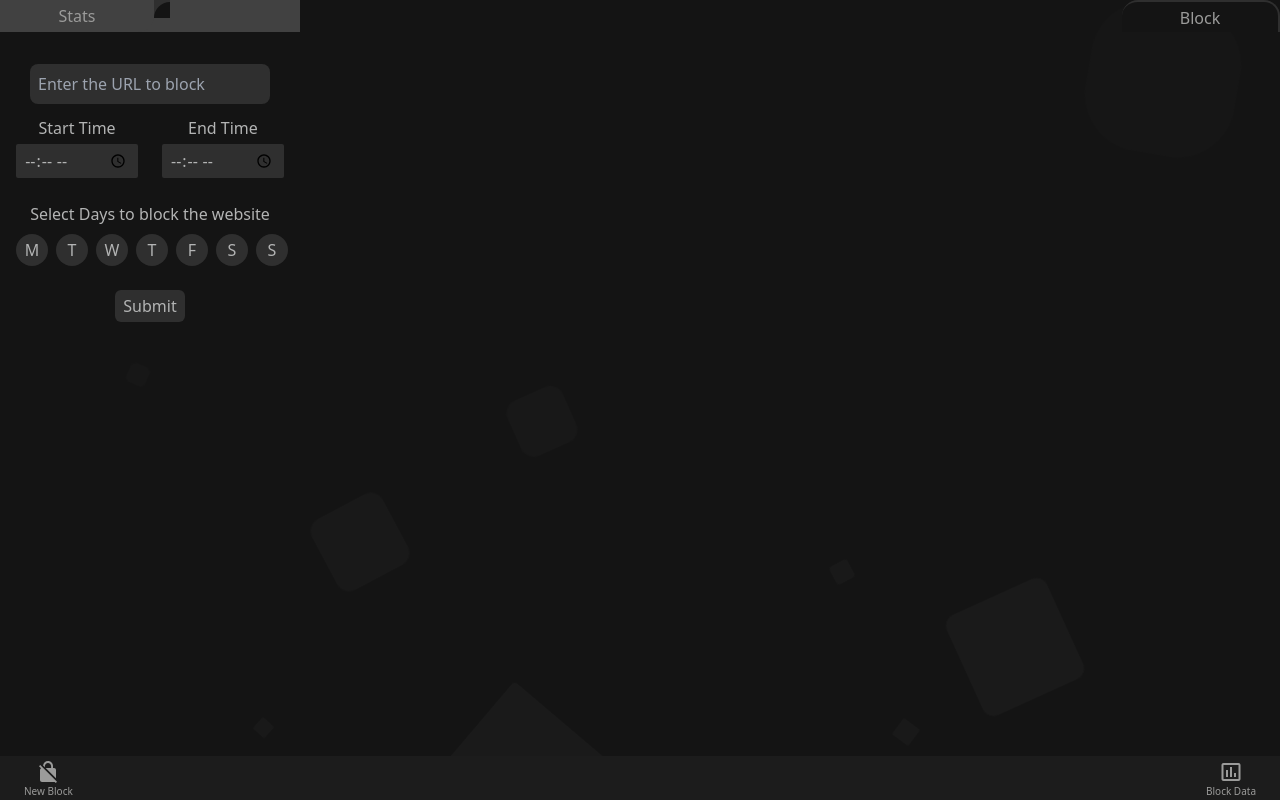
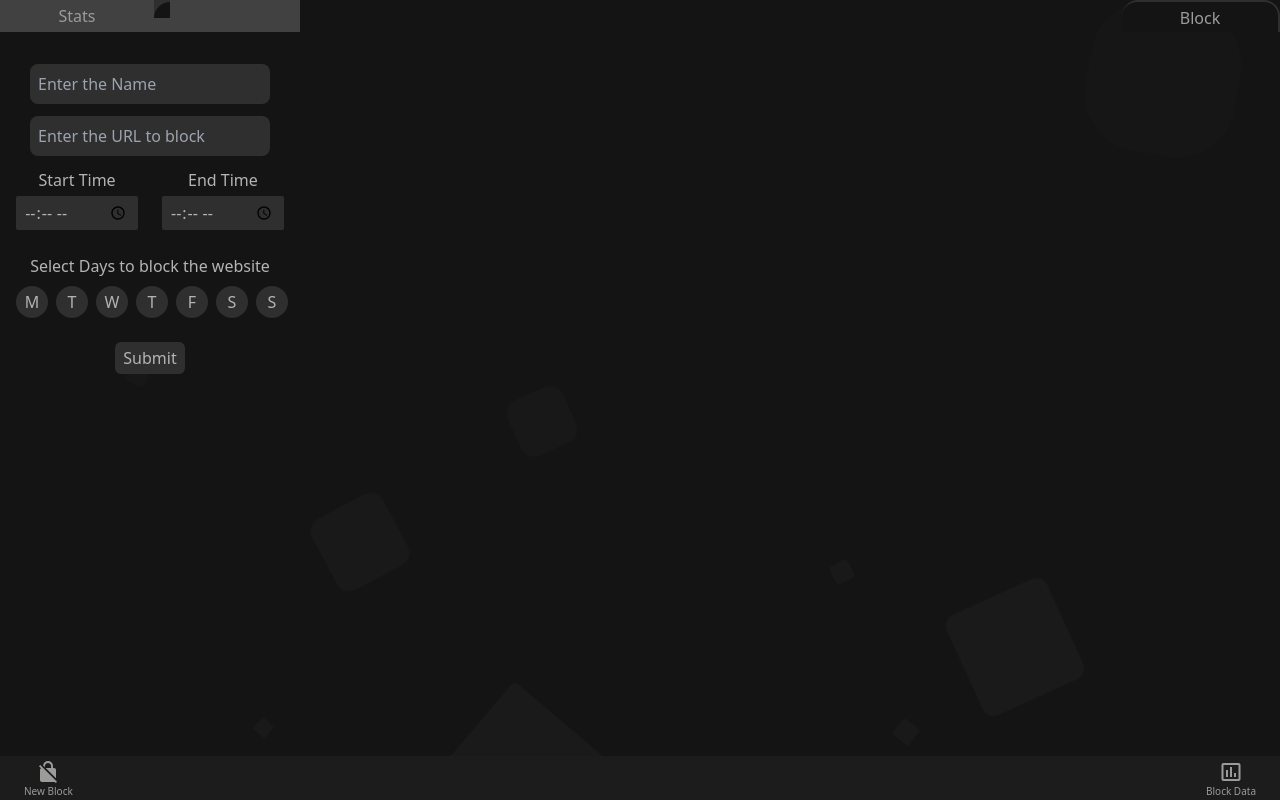
Before and after one commit to vishalkushwaha2003/ActivityTrackerExtension, a React (Vite) app in the folder client/: page / in a window 1280 px wide. Both pictures are taken after a click on the element "Block". Built offline with nearby package versions, Linux system fonts and the light colour scheme; no server answers.

Commit message:
Added the name field in the block form

```diff
--- a/client/src/components/BlockForm.jsx
+++ b/client/src/components/BlockForm.jsx
@@ -122,6 +122,13 @@ const BlockForm = () => {
       <div className="text-center mt-5 text-[#b3b4b4]">
         {/* <h1 className="text-xl font-semibold">Block Website</h1> */}
         <div className="flex flex-col justify-center items-center">
+          <input
+            className="mt-3 px-2 py-2 rounded-lg text-[#9b9b9a] bg-[rgba(47,47,47,255)] w-60  border-none focus:outline-none"
+            type="text"
+            placeholder="Enter the Name"
+            id="urlInput"
+          />
+
           <input
             className="mt-3 px-2 py-2 rounded-lg text-[#9b9b9a] bg-[rgba(47,47,47,255)] w-60  border-none focus:outline-none"
             type="text"
```
